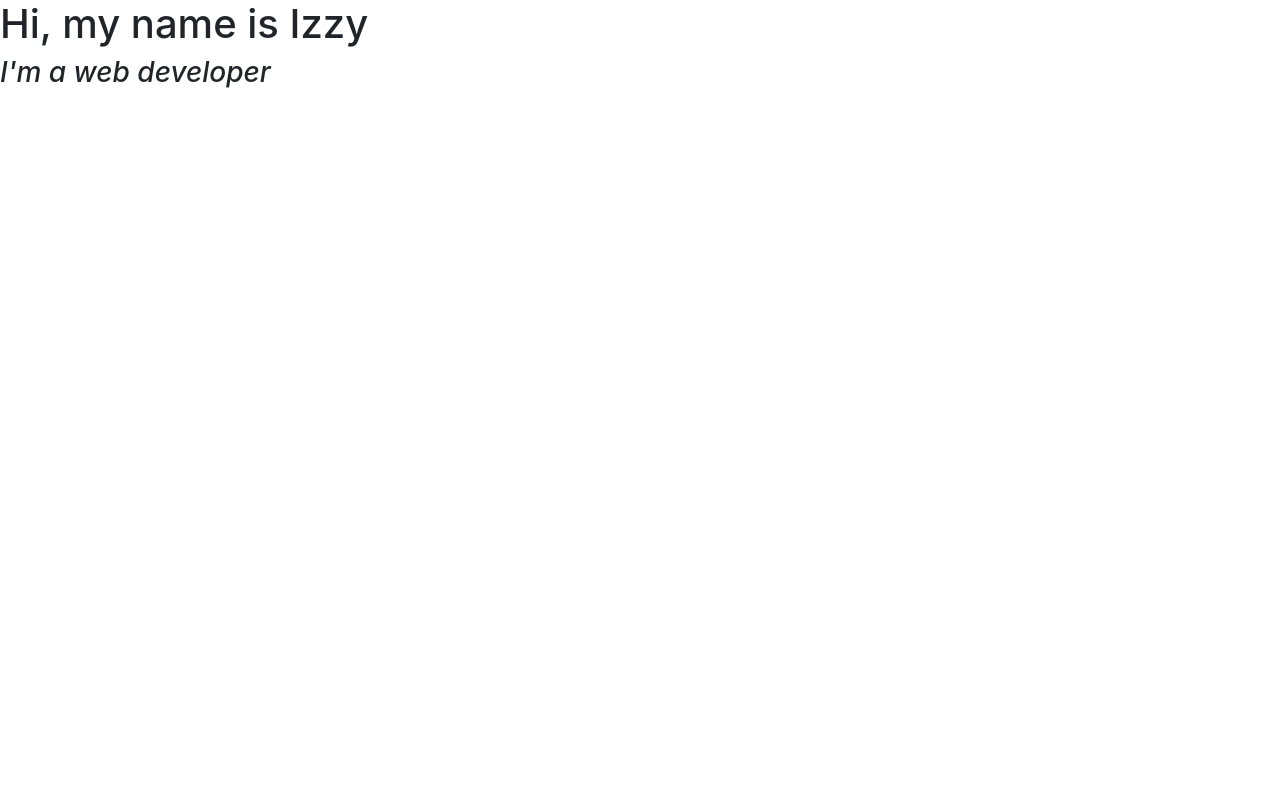
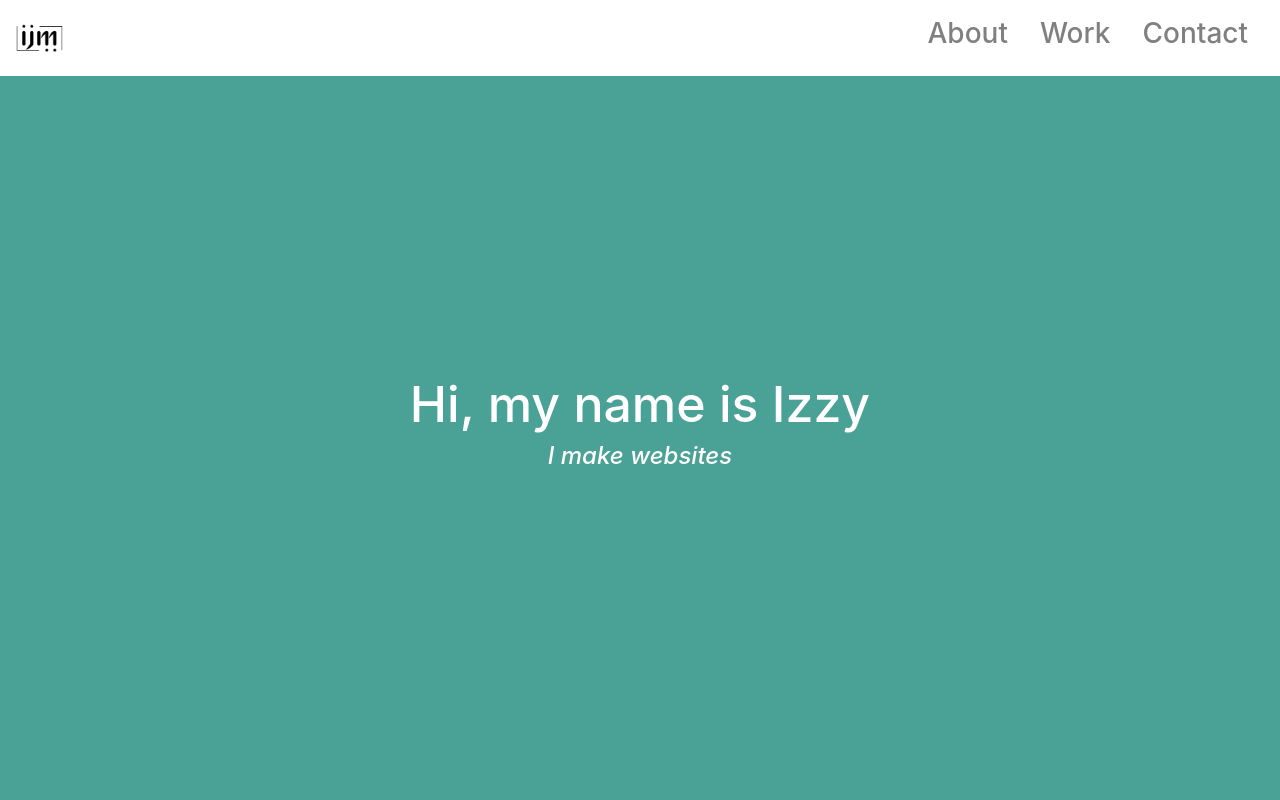
Before and after one commit to MillerIJ/Web-Dev-Praccy, a plain HTML site: page project 5/index.html in a window 1280 px wide. Shown: the top 800 px of the page. Drawn offline with nearby package versions, Linux system fonts and the light colour scheme.

Commit message:
first pass

```diff
--- a/project 5/index.html
+++ b/project 5/index.html
@@ -11,11 +11,49 @@
     </head>
 
     <body>
+        <div class="container-fluid">
 
-        <section id="welcome-section">
-            <h1>Hi, my name is Izzy</h1>
-            <h3><i>I'm a web developer</i></h3>
-        </section>
+            <nav id="navbar" class="navbar sticky-top navbar-light" style="background-color: white;">
+                <a class="navbar-brand" href="#">
+                    <img id="navbar-img" src="logo.png" height="50" class="d-inline-block align-top">
+                </a>
+
+                <ul class="nav">
+                    <li class="nav-item">
+                    <a class="nav-link" href="#welcome-section"><h3 class="gray-text">About</h3></a>
+                    </li>
+                    <li class="nav-item">
+                        <a class="nav-link" href="#projects"><h3 class="gray-text">Work</h3></a>
+                    </li>
+                    <li class="nav-item">
+                        <a class="nav-link" href="#contact"><h3 class="gray-text">Contact</h3></a>
+                    </li>
+                </ul>
+            </nav>
+
+            <div class="row justify-content-center full-page" id="welcome-section">
+                <div class="col-auto center-text align-self-center">
+                    <h1>Hi, my name is Izzy</h1>
+                    <h4><i>I make websites</i></h4>
+                </div>
+            </div>
+
+            <div class="row jusify-content-center" id="projects">
+                <div class="col center-text">
+
+                </div>
+            </div>
+
+            <div class="row justify-content-center full-page" id="contact">
+                <div class="col-auto center-text align-self-center">
+                    <h1>Let's work together...</h1>
+                    <h4><i>How do you take your coffee?</i></h4>
+                </div>
+            </div>
+
+        </div>
+        <script src="https://code.jquery.com/jquery-3.5.1.slim.min.js" integrity="sha384-DfXdz2htPH0lsSSs5nCTpuj/zy4C+OGpamoFVy38MVBnE+IbbVYUew+OrCXaRkfj" crossorigin="anonymous"></script>
+        <script src="https://cdn.jsdelivr.net/npm/bootstrap@4.5.3/dist/js/bootstrap.bundle.min.js" integrity="sha384-ho+j7jyWK8fNQe+A12Hb8AhRq26LrZ/JpcUGGOn+Y7RsweNrtN/tE3MoK7ZeZDyx" crossorigin="anonymous"></script>
 
     </body>
 </html>
--- a/project 5/style.css
+++ b/project 5/style.css
@@ -0,0 +1,22 @@
+.navbar{
+    z-index: 2;
+    margin-left: -15px;
+    margin-right: -15px;
+}
+.gray-text{
+    color: gray;
+}
+.center-text{
+    text-align: center;
+}
+.full-page{
+    height: 1100px;
+}
+#welcome-section{
+    margin-top: -200px;
+    background-color: #4aa196;
+    color: white;
+}
+h1{
+    font-size: 50px;
+}
```
Also changed, not shown: project 5/logo.png (added).
